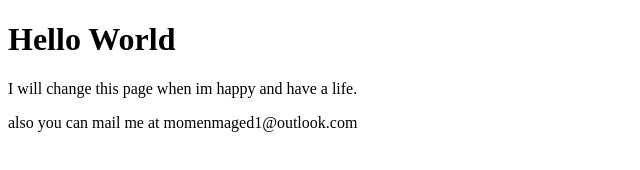
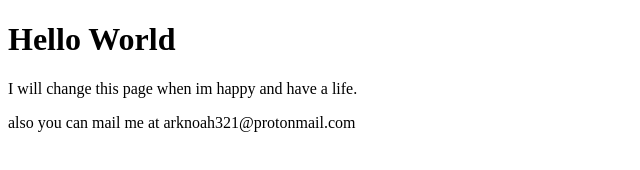
Before and after one commit to ARK321-debug/ARK321-debug.github.io, a plain HTML site: page index.html in a window 1280 px wide. Shown: the full height of the page, 0-640 px from the left. Drawn offline with Linux system fonts and the light colour scheme.

Commit message:
Update index.html

```diff
--- a/index.html
+++ b/index.html
@@ -3,6 +3,6 @@
 <body>
 <h1>Hello World</h1>
 <p>I will change this page when im happy and have a life.</p>
-also you can mail me at momenmaged1@outlook.com
+also you can mail me at arknoah321@protonmail.com
 </body>
 </html>
```
